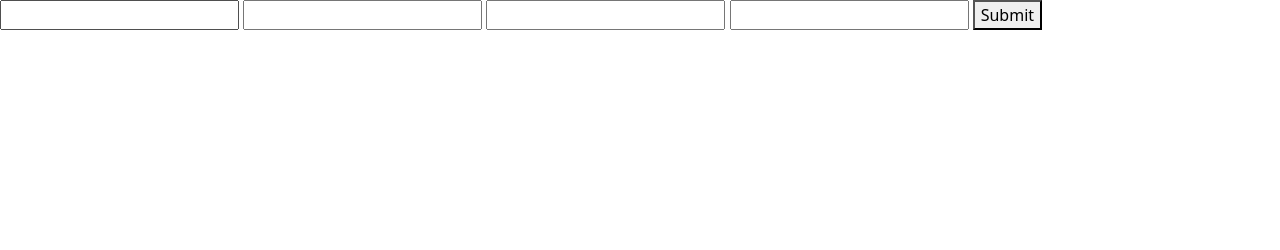
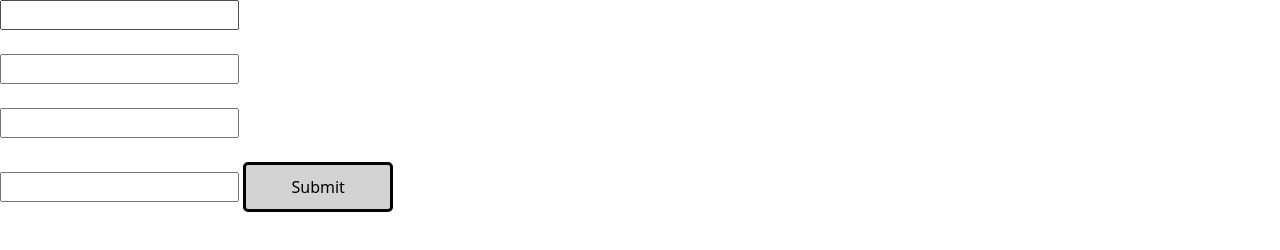
Before and after one commit to SurrealTheCoder/256-FP, a website: page register.html in a window 1280 px wide. Drawn offline with nearby package versions, Linux system fonts and the light colour scheme.

Commit message:
Minor update

```diff
--- a/register.html
+++ b/register.html
@@ -12,16 +12,17 @@
     />
     <script src="https://ajax.googleapis.com/ajax/libs/angularjs/1.8.2/angular.min.js"></script>
     <script src="main.js"></script>
+    <link rel="stylesheet" href="style.css">
     <title>Login</title>
   </head>
   <body>
     <div ng-app="myApp" ng-controller="formCtrl">
-      <form>
-        <input type="email" name="email" ng-model="Data.email" />
-        <input type="text" name="firstName" ng-model="Data.firstName" />
-        <input type="text" name="lastName" ng-model="Data.lastName" />
+      <form action="/register" method="POST" class="reg-form">
+        <input type="email" name="email" ng-model="Data.email" /> <br><br>
+        <input type="text" name="firstName" ng-model="Data.firstName" /> <br><br>
+        <input type="text" name="lastName" ng-model="Data.lastName" /> <br><br>
         <input type="text" name="password" ng-model="Data.password" />
-        <a href="login.html"><button ng-click="fetchvalue()">Submit</button></a>
+        <a href="login.html"><button ng-click="fetchvalue()" class="reg-button">Submit</button></a>
       </form>
     </div>
   </body>
--- a/style.css
+++ b/style.css
@@ -0,0 +1,18 @@
+.reg-form {
+    margin-right: auto;
+    margin-left: auto;
+    display: inline-block;
+    text-align: left;
+}
+
+.reg-button {
+    background-color: lightgrey;
+    border-radius: 5px;
+    border: solid;
+    color: black;
+    height: 50px;
+    width: 150px;
+    margin-right: auto;
+    margin-left: auto;
+    display: inline-block;
+  }
```
